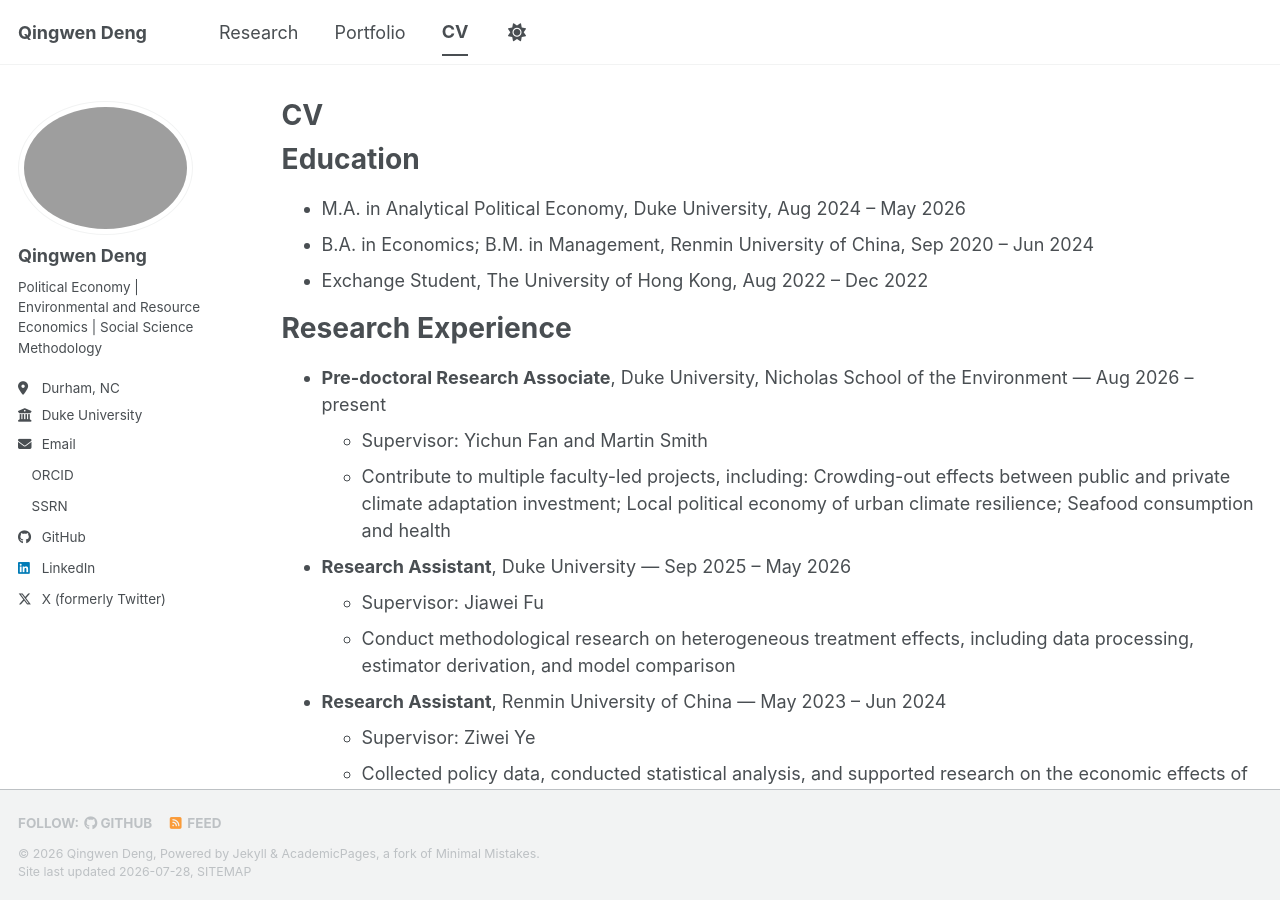
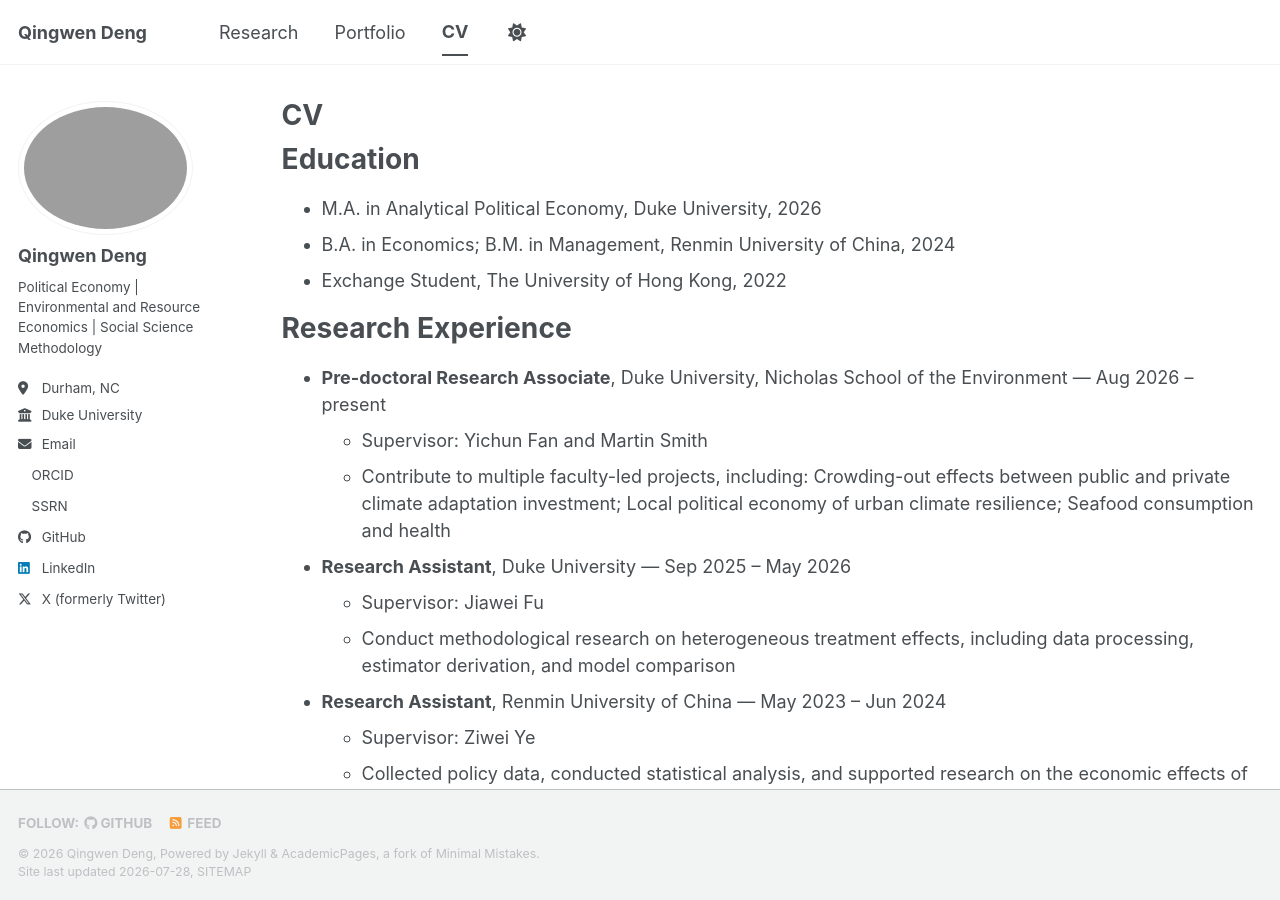
Before and after one commit to QingwenDeng0920/qingwendeng.github.io, a Jekyll site: the page built from _pages/cv.md, in a window 1280 px wide and 900 px high. Built offline with Jekyll 4.4.1, drawn with Linux system fonts in a browser that asks for light colours; a style sheet for code colours, icons or effects is not loaded.

Commit message:
Revise education section dates in cv.md
Updated education dates for clarity and consistency.

```diff
--- a/_pages/cv.md
+++ b/_pages/cv.md
@@ -11,9 +11,9 @@ redirect_from:
 
 Education
 ======
-* M.A. in Analytical Political Economy, Duke University, Aug 2024 – May 2026
-* B.A. in Economics; B.M. in Management, Renmin University of China, Sep 2020 – Jun 2024
-* Exchange Student, The University of Hong Kong, Aug 2022 – Dec 2022
+* M.A. in Analytical Political Economy, Duke University, 2026
+* B.A. in Economics; B.M. in Management, Renmin University of China, 2024
+* Exchange Student, The University of Hong Kong, 2022
 
 Research Experience
 ======
```
